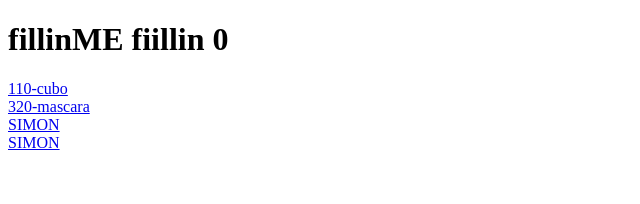
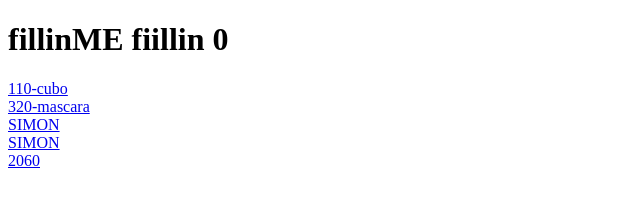
Before and after one commit to ARmessageMEtuto/ARfillinMEtuto-, a plain HTML site: page index.html in a window 1280 px wide. Shown: the full height of the page, 0-640 px from the left. Drawn offline with Linux system fonts and the light colour scheme.

Commit message:
Update index.html
ok

```diff
--- a/index.html
+++ b/index.html
@@ -15,4 +15,6 @@
     <a href="../ARfillinMEtuto-/03-basic-scene-final/index.html">SIMON</a>
     <br>
     <a href="../ARfillinMEtuto-/04-webpack-final/src/index.html">SIMON</a>
+    <br>
+    <a href="../ARfillinMEtuto-/lectures/260-image-tracking-assignment/index.html">2060</a>
 </html>
```
